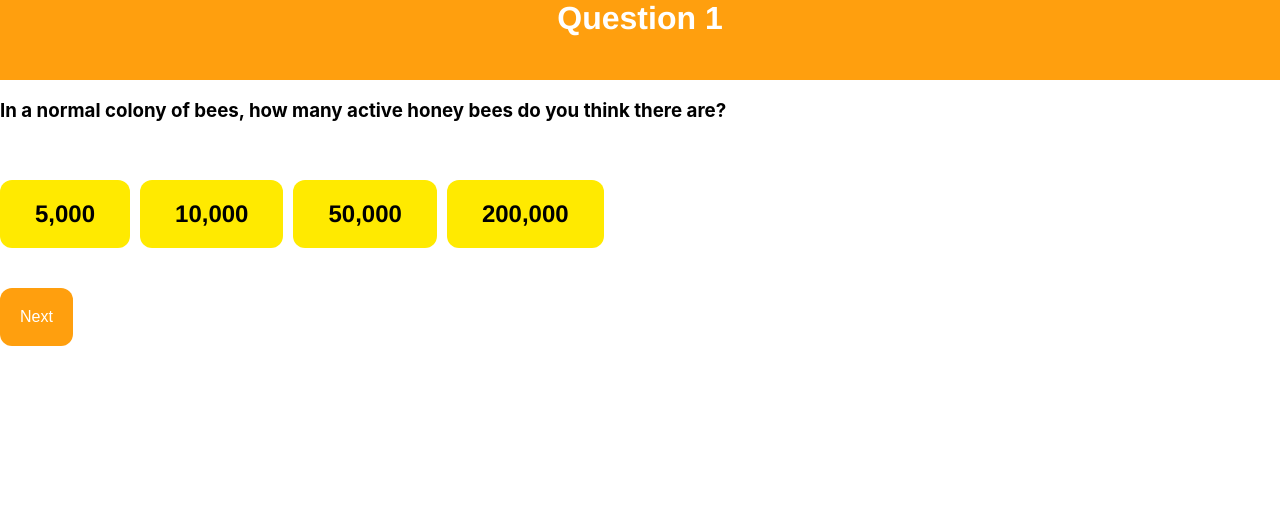
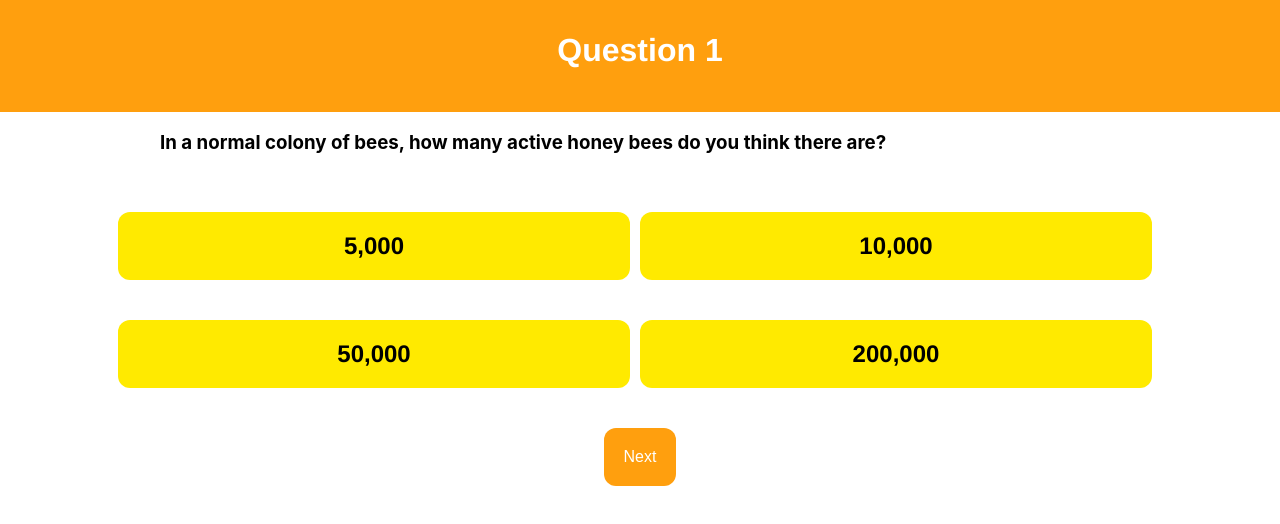
Before and after one commit to daesanTheRiceologist/beeapp, a Next.js app in the folder bees/datasets/: page /questions in a window 1280 px wide. Shown: the top 524 px of the page. Built offline with nearby package versions, Linux system fonts and the light colour scheme.

Commit message:
layout updated

```diff
--- a/bees/datasets/comps/Question/Options.js
+++ b/bees/datasets/comps/Question/Options.js
@@ -3,15 +3,28 @@ import styled from 'styled-components';
 const OpsCont = styled.div`
 `;
 
+const ButtonCont = styled.div`
+display:flex;
+justify-content: center;
+flex-wrap: wrap;
+`
+
 const OpsTitle = styled.h3`
+width:75vw;
 `;
+
+const TitleCont = styled.div`
+width:100vw;
+display:flex;
+justify-content:center;
+`
 
 const OpsButton = styled.button`
 font-family: Helvetica;
 font-weight: bold;
 font-size:x-large;
 margin-top: 5vh;
-background-color: #FFEA00; /* Green */
+background-color: #FFEA00;
 border: none;
 color: black;
 padding: 20px;
@@ -22,6 +35,7 @@ border-radius: 12px;
 padding-left: 35px;
 padding-right: 35px;
 margin-right: 10px;
+width: 40vw;
 `;
 
 export default function Options({
@@ -30,9 +44,13 @@ export default function Options({
 }){
 
   return <OpsCont>
-    <OpsTitle>{q} </OpsTitle>
-    {
-      arr.map((o,i)=><OpsButton>{o}</OpsButton>)
-    }
+    <TitleCont>
+      <OpsTitle>{q} </OpsTitle>
+    </TitleCont>
+    <ButtonCont>
+      {
+        arr.map((o,i)=><OpsButton>{o}</OpsButton>)
+      }
+    </ButtonCont>
   </OpsCont>
 }
--- a/bees/datasets/pages/questions/index.js
+++ b/bees/datasets/pages/questions/index.js
@@ -23,6 +23,17 @@ export default function Questions(){
   background-color: #FF9F0E;
   height: 10vh;
   color: white;
+  margin-top: -1vh;
+  `
+
+  const SpacerTop = styled.div`
+  background-color: #FF9F0E;
+  height: 5vh;
+  color: white;
+  `
+  const NextCont = styled.div`
+  display:flex;
+  justify-content: center;
   `
 
   const NextButton = styled.button`
@@ -46,8 +57,10 @@ export default function Questions(){
 
   return <div>
     <div>
+      <SpacerTop />
       <QNumCont>
         Question {qnum}
+
       </QNumCont>
     </div>
 
@@ -59,11 +72,14 @@ export default function Questions(){
 
     {
       Number(qnum) >= qs.length - 1 &&
-      <button>Finish!</button>
+      <NextCont>
+        <NextButton>Finish!</NextButton>
+      </NextCont>
     }
 
     {
       Number(qnum) < qs.length - 1 &&
+      <NextCont>
         <NextButton onClick={
           ()=>r.push({
           pathname:"/questions",
@@ -72,6 +88,7 @@ export default function Questions(){
           }
         })
         }>Next</NextButton>
+      </NextCont>
     }
   </div>
 }
```
Lines whose indentation alone changed are shown as unchanged.
